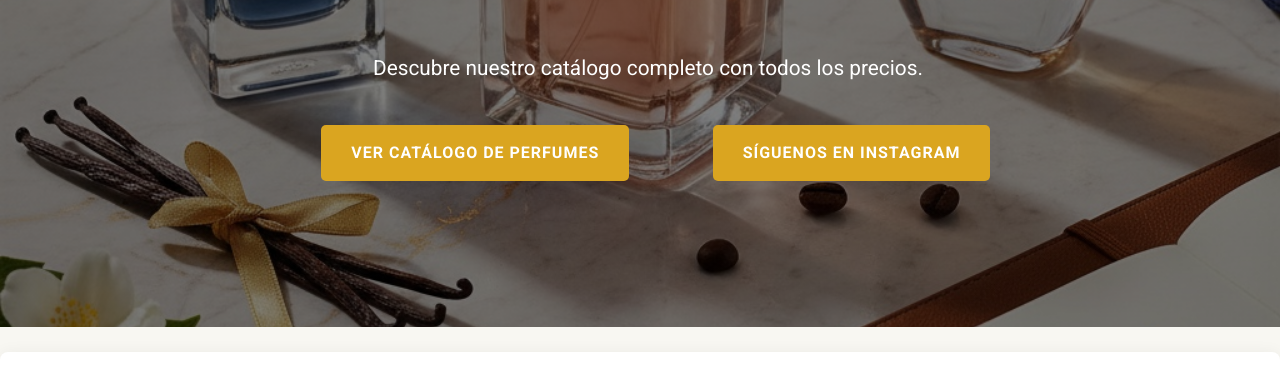
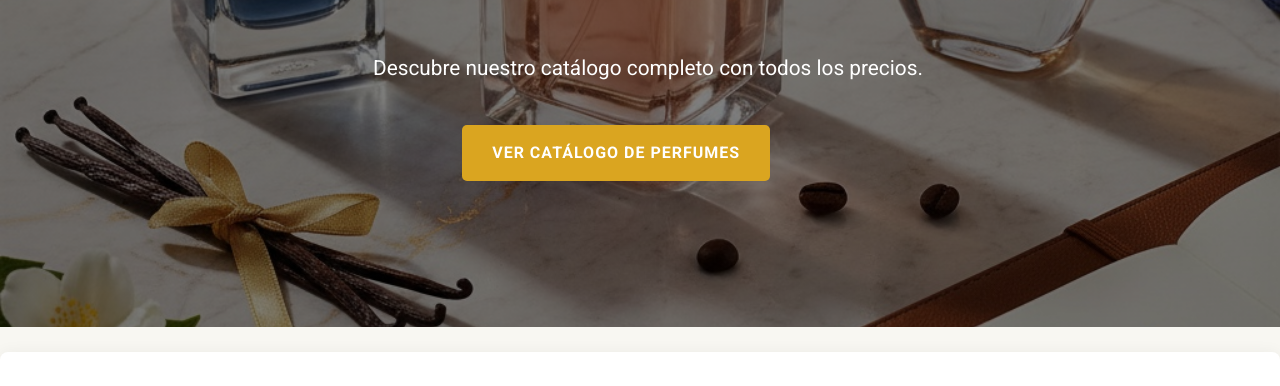
Before and after one commit to juanjopinedamonte-sketch/ESSENCE-lociones-col.github.io, a plain HTML site: page index.html in a window 1280 px wide. Shown: the part 711-1097 px from the top of the page. Drawn offline with nearby package versions, Linux system fonts and the light colour scheme.

Commit message:
Update index.html

```diff
--- a/index.html
+++ b/index.html
@@ -138,7 +138,7 @@
                     <h2>ESSENCE: ¡Llevamos nuestro negocio al siguiente nivel!</h2>
                     <p>Descubre nuestro catálogo completo con todos los precios.</p>
                     <a href="#perfumes" class="btn">Ver Catálogo de Perfumes</a>
-                    <a href="https://www.instagram.com/perfumes__essence?igsh=NHBjdHN1cDh3bWc1" target="_blank" class="btn btn-secondary">Síguenos en Instagram</a>
+
                 </div>
             </div>
         </section>
@@ -498,4 +498,5 @@
         </div>
     </footer>
 </body>
+
 </html>
```
